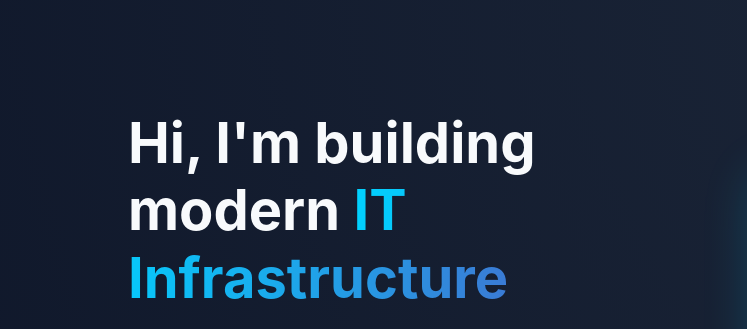
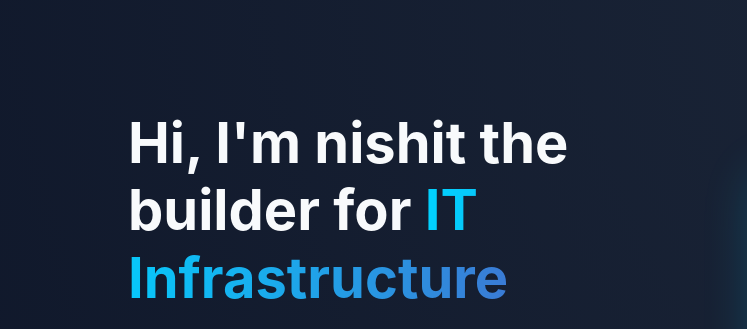
Before and after one commit to Nishit1814/node-js-based-project, a website: page public/index.html in a window 1280 px wide. Shown: the part 96-425 px from the top of the page, 0-747 px from the left. Drawn offline with Linux system fonts and the light colour scheme.

Commit message:
change updated

```diff
--- a/public/index.html
+++ b/public/index.html
@@ -117,7 +117,7 @@
 
     <section id="home" class="hero">
         <div class="hero-text reveal">
-            <h1>Hi, I'm building modern <span class="highlight">IT Infrastructure</span></h1>
+            <h1>Hi, I'm nishit the builder for <span class="highlight">IT Infrastructure</span></h1>
             <p>B.E. IT Student | Focused on Linux Administration, Scripting, and foundational CI/CD practices. Ready to solve complex problems.</p>
             <a href="#projects" class="btn btn-primary">See My Work</a>
         </div>
```
